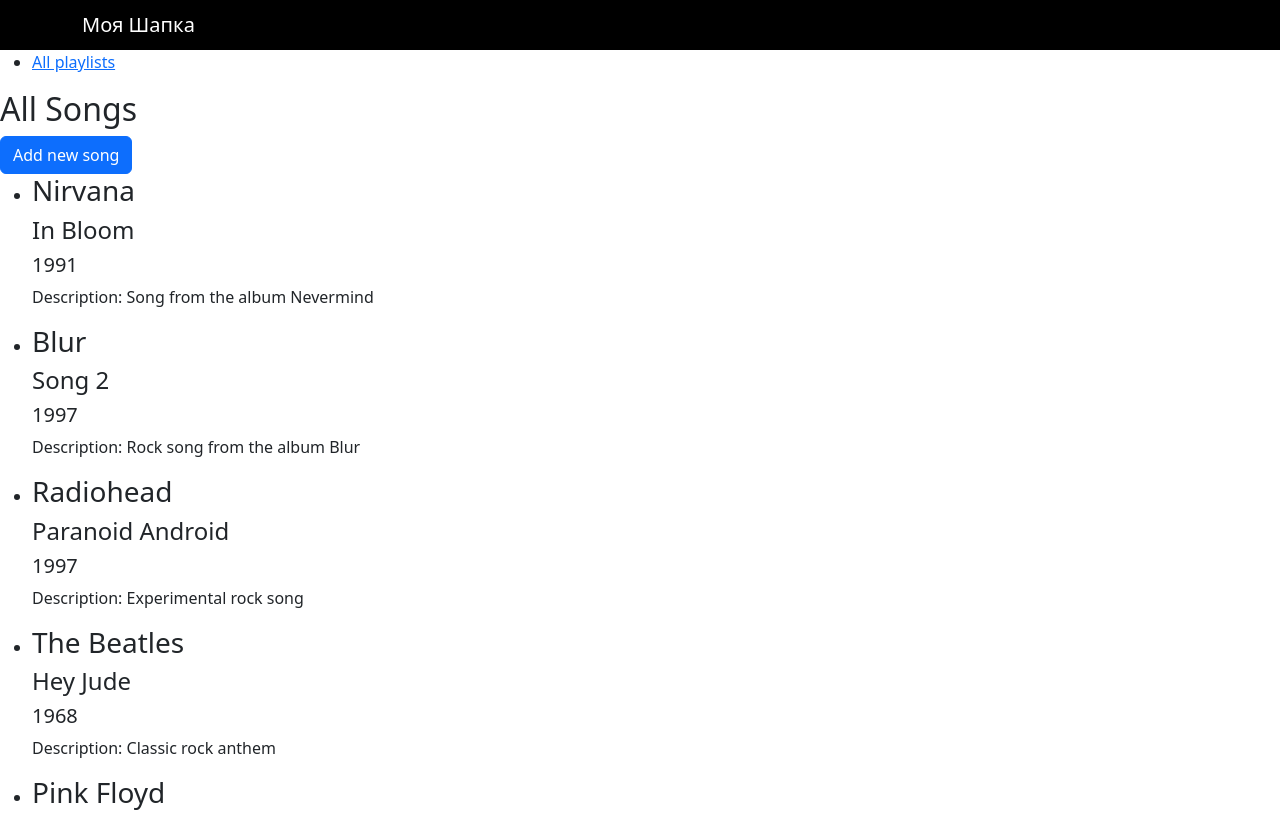
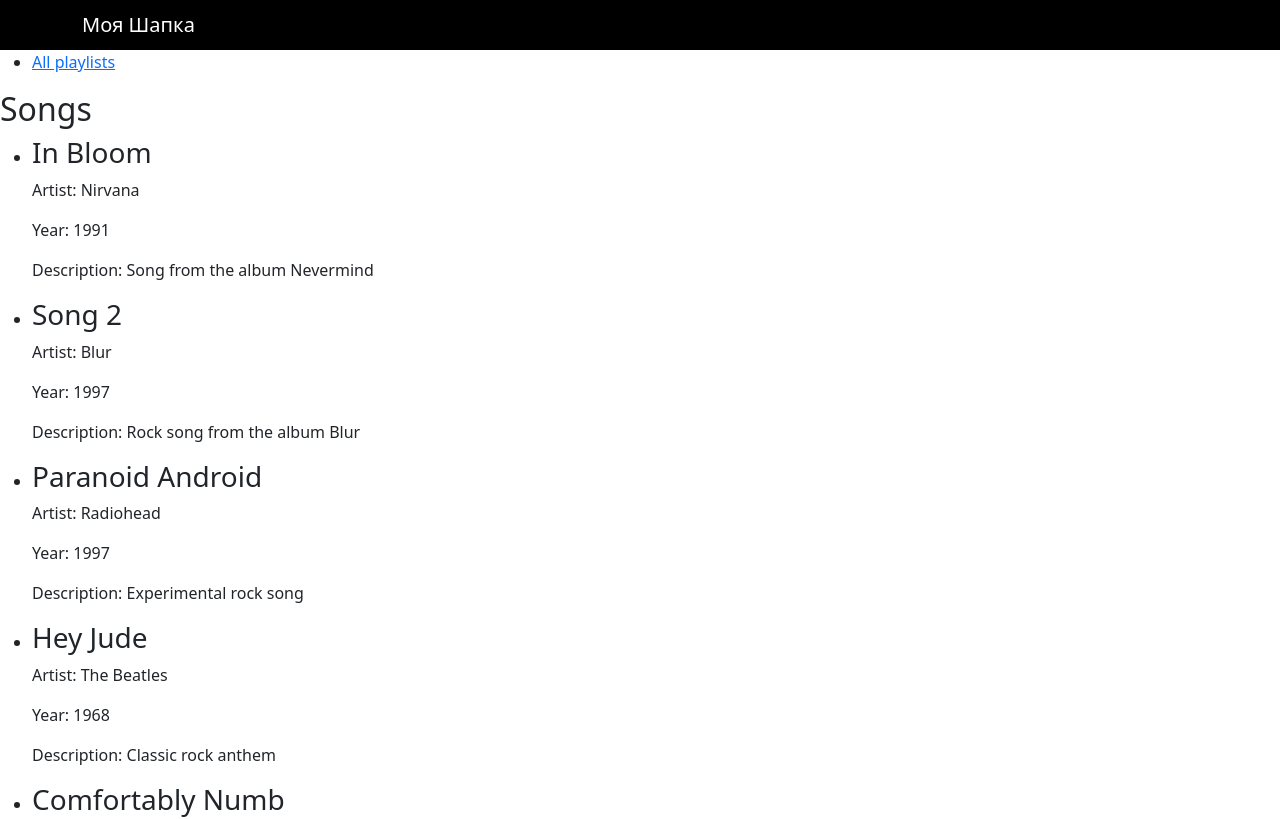
Before and after one commit to jester-ronin/music-app, a React (Create React App) app: page /playlist/all in a window 1280 px wide. Shown: the top 819 px of the page. Built offline with nearby package versions, Linux system fonts and the light colour scheme.

Commit message:
MainPlaylist now uses SongsList component (no props)

```diff
--- a/src/components/MainPlaylist.js
+++ b/src/components/MainPlaylist.js
@@ -4,6 +4,7 @@
 import { addSong } from '../Redusers/songActions';
 import { useSelector } from 'react-redux';
 import { selectSongs } from '../Redusers/songReducer';
+import SongsList from './SongsList';
 
 function MainPlaylist() {
     const [showModal, setShowModal] = useState(false);
@@ -34,23 +35,10 @@
 
     return (
         <div>
-            <h2>All Songs</h2>
+            <SongsList/>
             <Button variant="primary" onClick={() => setShowModal(true)}>
                 Add new song
             </Button>
-
-            <ul>
-                {songs.map((song) => {
-                    return (
-                        <li key={song.id}>
-                            <h3>{song.artist}</h3>
-                            <h4>{song.title}</h4>
-                            <h5>{song.year}</h5>
-                            <p>Description: {song.description}</p>
-                        </li>
-                    )
-                })}
-            </ul>
 
             <Modal show={showModal} onHide={() => setShowModal(false)}>
                 <Modal.Header closeButton>
--- a/src/components/SongsList.js
+++ b/src/components/SongsList.js
@@ -1,6 +1,5 @@
 import { useSelector } from 'react-redux';
-import { selectSongs } from '../songReducer';
-import { useParams } from 'react-router-dom';
+import { selectSongs } from '../Redusers/songReducer';
 
 function SongList() {
     const songs = useSelector(selectSongs);
```
